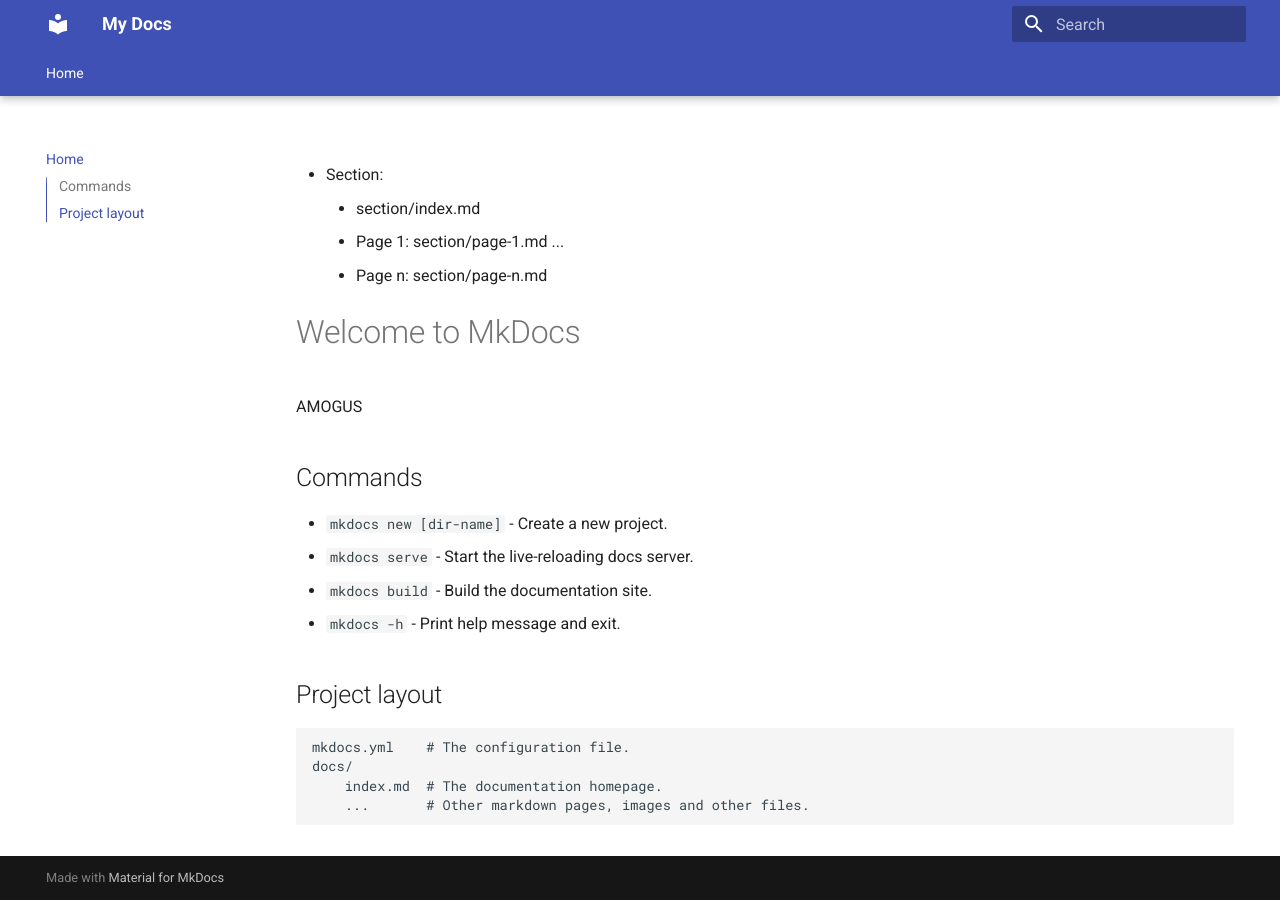
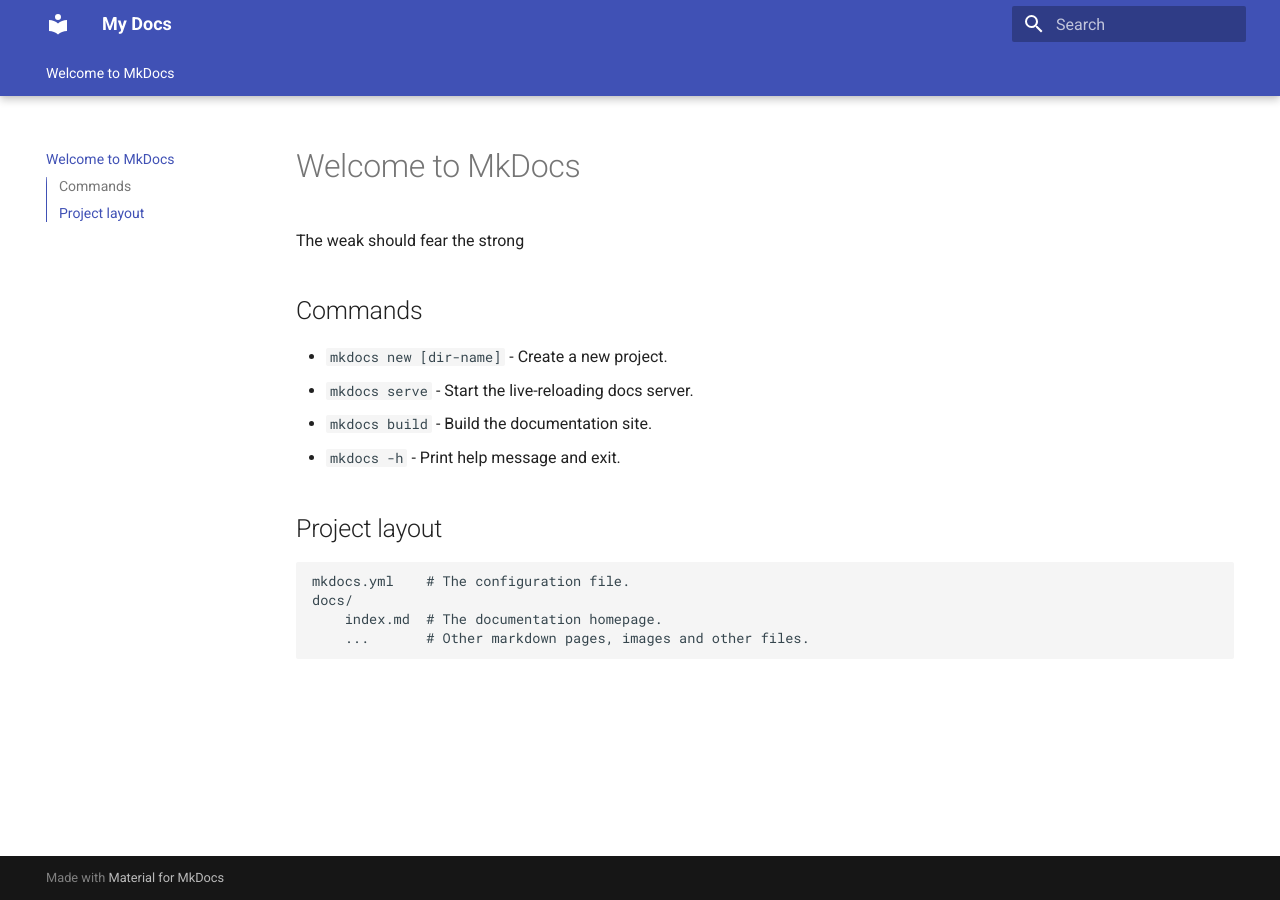
Before and after one commit to microbullet/microbullet.github.io, an MkDocs documentation site: the page built from docs/index.md, in a window 1280 px wide. Built offline with MkDocs 1.6.1 and Material for MkDocs 9.7.7, drawn with Linux system fonts in a browser that asks for light colours.

Commit message:
Update index.md

```diff
--- a/docs/index.md
+++ b/docs/index.md
@@ -1,13 +1,6 @@
-nav:
-  - Section:
-    - section/index.md
-    - Page 1: section/page-1.md
-    ...
-    - Page n: section/page-n.md
-
 # Welcome to MkDocs
 
-AMOGUS
+The weak should fear the strong
 
 ## Commands
 
```
